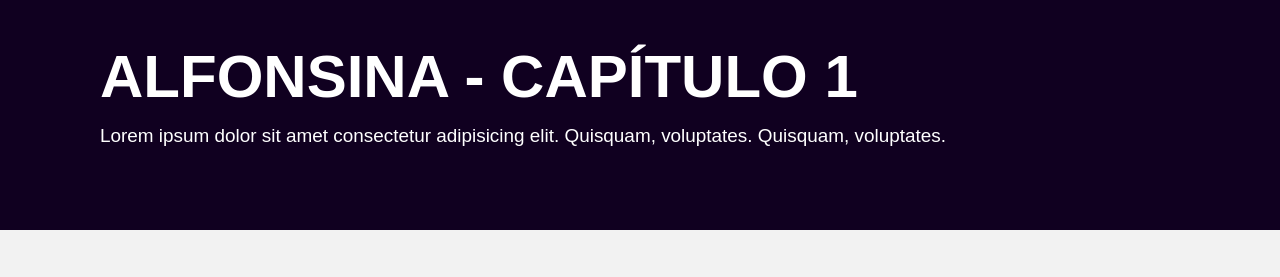
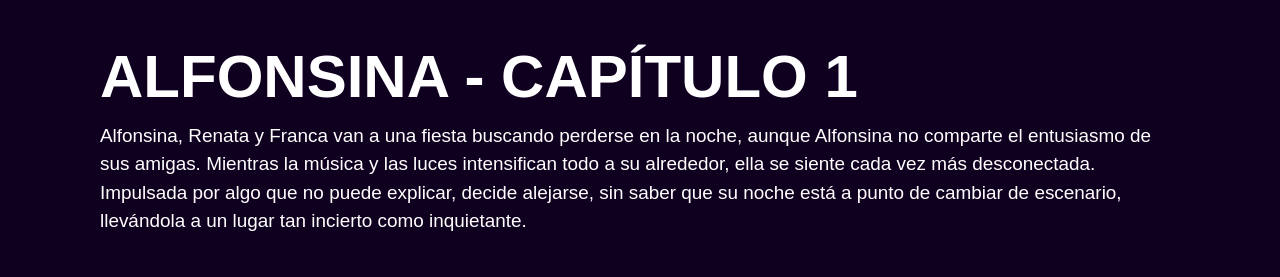
Before and after one commit to SimonettiT/monte-website, a Vue app: page /capitulos in a window 1280 px wide. Shown: the part 800-1077 px from the top of the page. Built offline with nearby package versions, Linux system fonts and the light colour scheme; a web font is replaced by a local one.

Commit message:
Added chapters description

```diff
--- a/src/views/Chapters.vue
+++ b/src/views/Chapters.vue
@@ -15,7 +15,7 @@ const chapters = ref([
         videoThumbnail: 'https://i.ytimg.com/vi/3v1ZQ6Z2JZQ/maxresdefault.jpg',
         videoThumbnailSmall: 'https://i.ytimg.com/vi/3v1ZQ6Z2JZQ/mqdefault.jpg',
         videoThumbnailAlt: 'Alfonsina - Capítulo 1',
-        synopsis: 'Lorem ipsum dolor sit amet consectetur adipisicing elit. Quisquam, voluptates. Quisquam, voluptates.',
+        synopsis: 'Alfonsina, Renata y Franca van a una fiesta buscando perderse en la noche, aunque Alfonsina no comparte el entusiasmo de sus amigas. Mientras la música y las luces intensifican todo a su alrededor, ella se siente cada vez más desconectada. Impulsada por algo que no puede explicar, decide alejarse, sin saber que su noche está a punto de cambiar de escenario, llevándola a un lugar tan incierto como inquietante.',
         isAvailable: true
     },
     {
@@ -26,7 +26,7 @@ const chapters = ref([
         videoThumbnail: 'https://i.ytimg.com/vi/3v1ZQ6Z2JZQ/maxresdefault.jpg',
         videoThumbnailSmall: 'https://i.ytimg.com/vi/3v1ZQ6Z2JZQ/mqdefault.jpg',
         videoThumbnailAlt: 'Renata y Franca - Capítulo 2',
-        synopsis: 'Lorem ipsum dolor sit amet consectetur adipisicing elit. Quisquam, voluptates. Quisquam, voluptates.',
+        synopsis: 'La música no deja de sonar y Renata y Franca  (O FRANCA Y RENATA) se ven atrapadas en un ambiente de excesos y miradas tensas. La ausencia de Alfonsina se hace evidente, y su búsqueda las lleva a recorrer un laberinto lleno de tensiones ocultas y reproches inesperados.',
         isAvailable: false
     },
     {
@@ -37,7 +37,7 @@ const chapters = ref([
         videoThumbnail: 'https://i.ytimg.com/vi/3v1ZQ6Z2JZQ/maxresdefault.jpg',
         videoThumbnailSmall: 'https://i.ytimg.com/vi/3v1ZQ6Z2JZQ/mqdefault.jpg',
         videoThumbnailAlt: 'Máximo - Capítulo 3',
-        synopsis: 'Lorem ipsum dolor sit amet consectetur adipisicing elit. Quisquam, voluptates. Quisquam, voluptates.',
+        synopsis: 'Entre porros y puchos, Maximo se deja llevar por el ambiente hasta que algo llama su atención. A lo lejos, una figura que se va de la fiesta. La música y las voces de sus amigos se desvanecen a sus espaldas, mientras él sigue una sombra en la noche, reviviendo recuerdos que se vuelven cada vez más inquietantes.',
         isAvailable: false
     },
 
```
